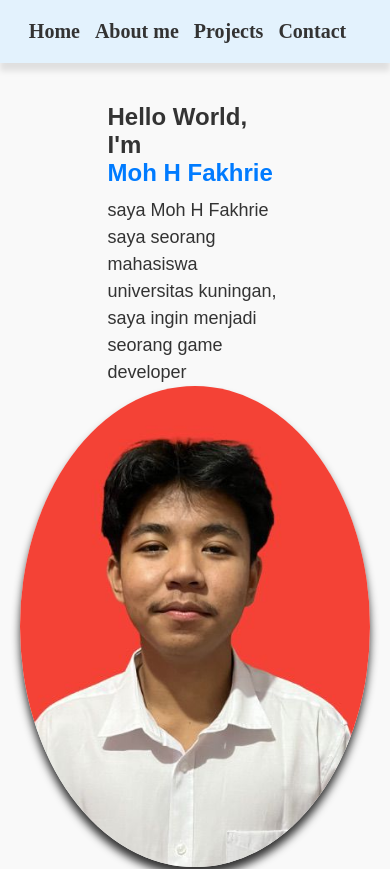
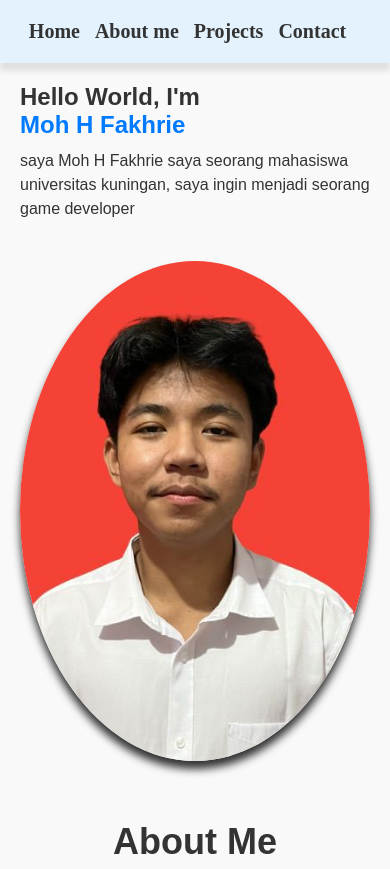
Before and after one commit to MohFahri34/projek-pweb1, a plain HTML site: page index.html in a window 390 px wide. Shown: the top 869 px of the page. Drawn offline with Linux system fonts and the light colour scheme.

Commit message:
Update style.css

```diff
--- a/style.css
+++ b/style.css
@@ -383,6 +383,26 @@ body {
   }
 
   @media (max-width: 480px) {
+     .hero-section {
+        flex-direction: column;
+        text-align: left;
+        padding: 20px;
+        height: auto;
+    }
+
+    .hero-text {
+        max-width: 100%;
+        padding-right: 0;
+    }
+
+    .hero-text h1 {
+        font-size: 28px;
+    }
+
+    .hero-text p {
+        font-size: 16px;
+    }
+
     .nav-links {
       display: flex;
     }
@@ -399,6 +419,7 @@ body {
     .hero-image {
         width: 500px;
         height: 500px;
+        margin-top: 40px;
     }
 
     .hero-text h1 {
```
